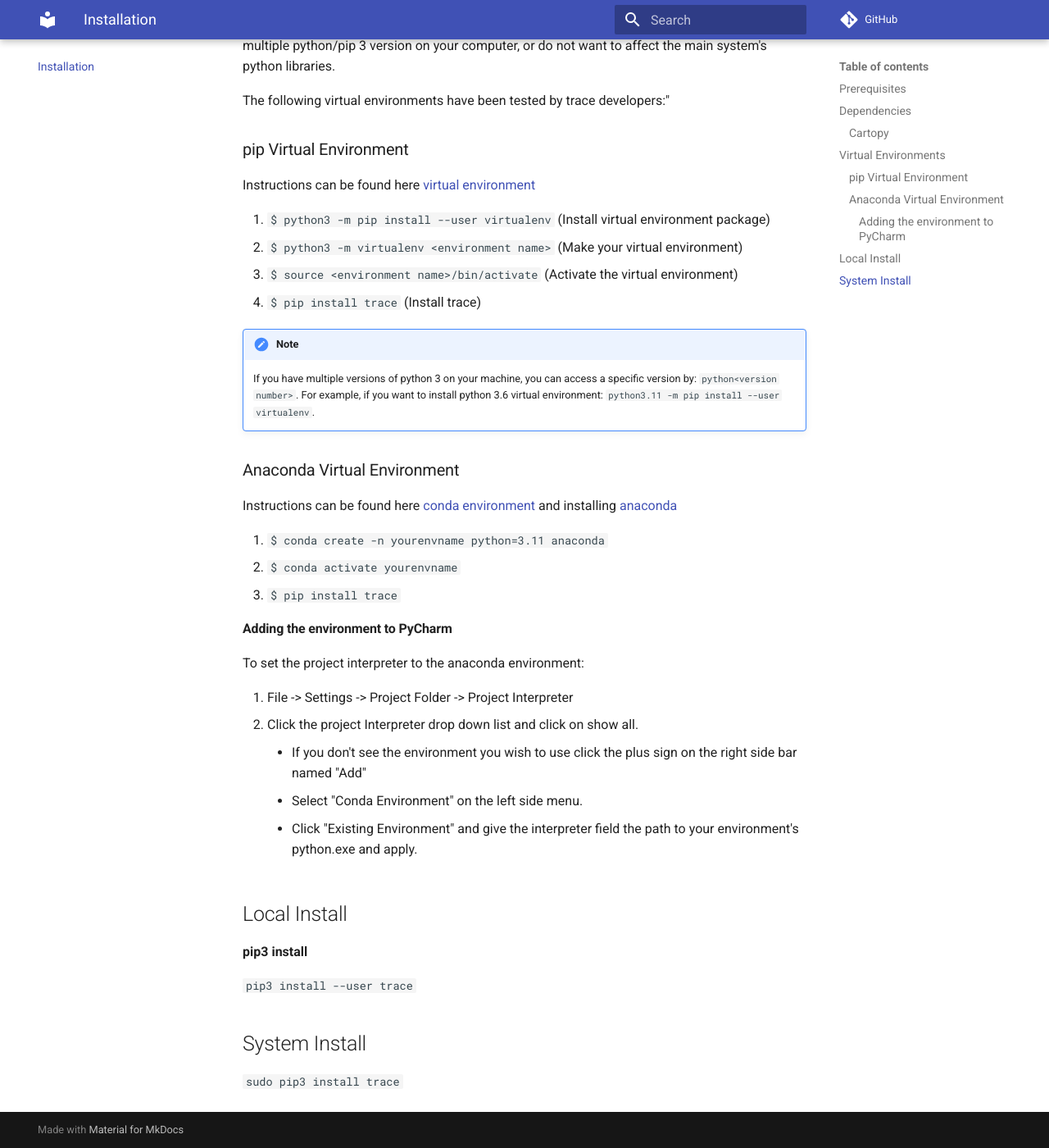
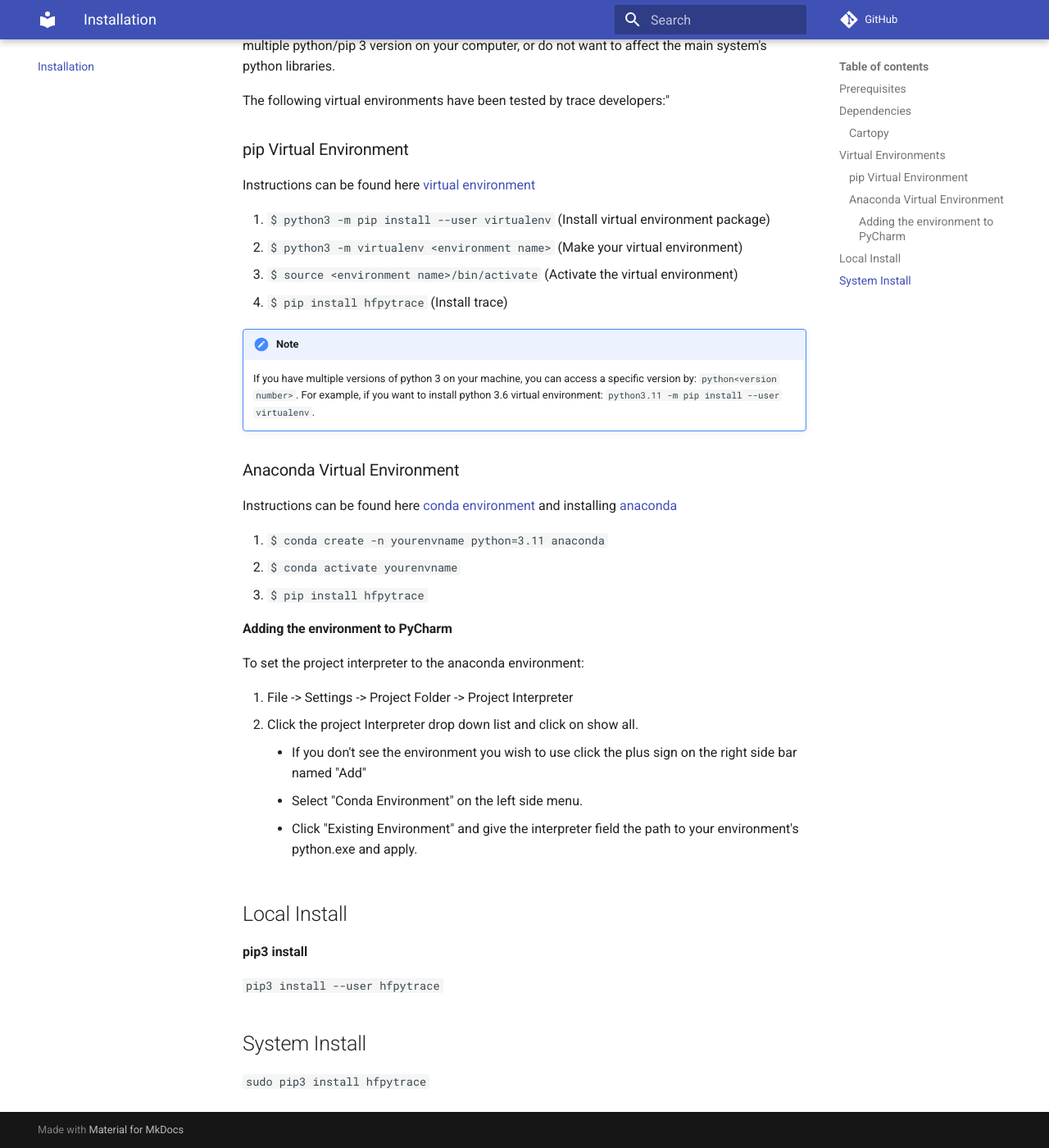
Before and after one commit to shibaji7/trace, an MkDocs documentation site: the page built from docs/user/install.md, in a window 1280 px wide and 1400 px high, scrolled down 1991 px. Shown: the whole window at 82% size. Built offline with MkDocs 1.6.1 and Material for MkDocs 9.7.7, drawn with Linux system fonts in a browser that asks for light colours; comment, search, counter and statistics services are not loaded.

Commit message:
First commit.

```diff
--- a/docs/user/install.md
+++ b/docs/user/install.md
@@ -73,7 +73,7 @@ Instructions can be found here [virtual environment](https://packaging.python.or
 1. `$ python3 -m pip install --user virtualenv` (Install virtual environment package)
 2. `$ python3 -m virtualenv <environment name>`  (Make your virtual environment)
 3. `$ source <environment name>/bin/activate`  (Activate the virtual environment)
-4. `$ pip install trace`    (Install trace)
+4. `$ pip install hfpytrace`    (Install trace)
 
 !!! Note
     If you have multiple versions of python 3 on your machine, you can access a specific version by: `python<version number>`.
@@ -84,7 +84,7 @@ Instructions can be found here [conda environment](https://uoa-eresearch.github.
 
 1. `$ conda create -n yourenvname python=3.11 anaconda`
 2. `$ conda activate yourenvname`
-3. `$ pip install trace`
+3. `$ pip install hfpytrace`
 
 #### Adding the environment to PyCharm
 
@@ -100,7 +100,7 @@ To set the project interpreter to the anaconda environment:
 ## Local Install
 **pip3 install**
 
-`pip3 install --user trace`
+`pip3 install --user hfpytrace`
 
 ## System Install
-`sudo pip3 install trace`
+`sudo pip3 install hfpytrace`
--- a/mkdocs.yml
+++ b/mkdocs.yml
@@ -1,5 +1,5 @@
-site_name: pyTrace Documentation
-repo_url: https://github.com/shibaji7/pytrace
+site_name: Trace Documentation
+repo_url: https://github.com/shibaji7/trace
 theme:
   name: "material"
   features:
--- a/pyproject.toml
+++ b/pyproject.toml
@@ -3,7 +3,7 @@ requires = ["setuptools>=61.0", "setuptools-scm[toml]>=8", "wheel"]
 build-backend = "setuptools.build_meta"
 
 [project]
-name = "trace"
+name = "hfpytrace"
 dynamic = ["version"]
 description = "Precision ionospheric radio wave propagation tools"
 readme = "README.md"
```
Also changed, not shown: README.md (+7 -7 lines), docs/index.md (+1 -1 lines).
